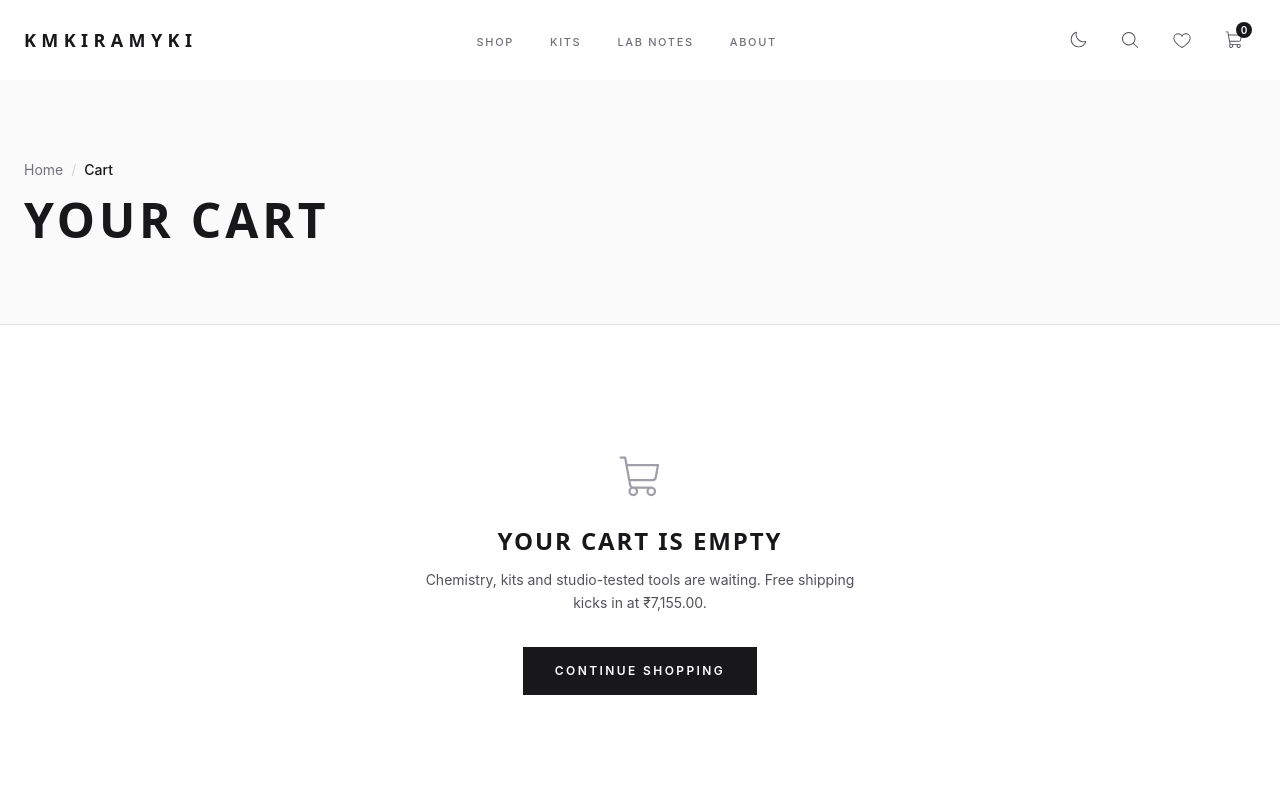
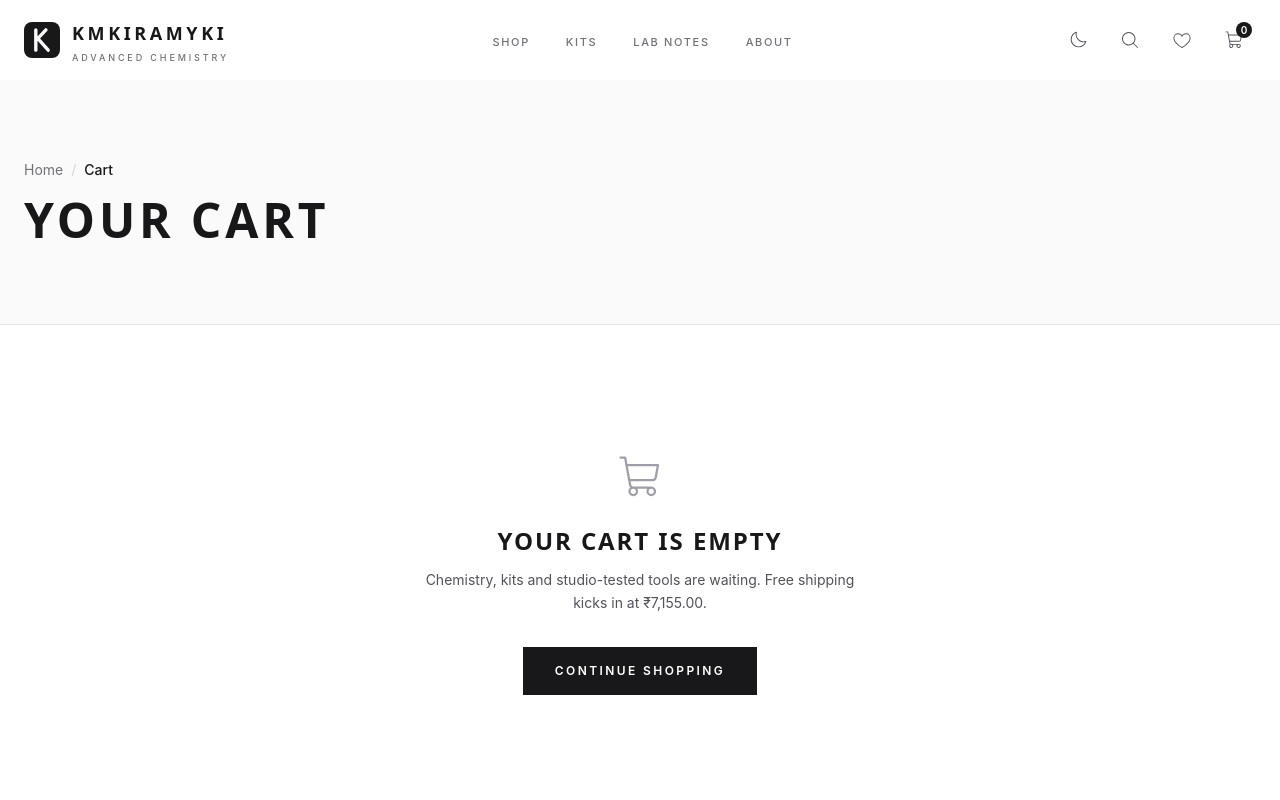
Before and after one commit to Aryan-kanade/car, a React (Vite) app: page /cart in a window 1280 px wide. Shown: the top 800 px of the page. Built offline with nearby package versions, Linux system fonts and the light colour scheme.

Commit message:
Brand logo lockup: K monogram badge + KMKIRAMYKI wordmark + Advanced Chemistry subline in navbar and footer

```diff
--- a/src/components/Footer.jsx
+++ b/src/components/Footer.jsx
@@ -1,4 +1,5 @@
 import { Link } from 'react-router'
+import Logo from './Logo'
 import Newsletter from './Newsletter'
 import { footerColumns, legalLinks, paymentMethods } from '../data/catalog'
 
@@ -10,12 +11,7 @@ export default function Footer() {
         <div className="grid gap-14 md:grid-cols-2 lg:grid-cols-[1.6fr_1fr_1fr_1fr] lg:gap-10">
           {/* Brand */}
           <div>
-            <Link
-              to="/"
-              className="font-display text-base font-bold tracking-[0.3em] text-zinc-900 dark:text-zinc-100 select-none"
-            >
-              KMKIRAMYKI
-            </Link>
+            <Logo />
             <p className="mt-6 max-w-xs text-sm leading-relaxed text-zinc-500 dark:text-zinc-400">
               Professional-grade detailing chemistry for enthusiasts who obsess over the details.
             </p>
--- /dev/null
+++ b/src/components/Logo.jsx
@@ -0,0 +1,44 @@
+import { Link } from 'react-router'
+
+/** K monogram badge — same geometry as the favicon, theme-aware. */
+function Monogram({ size = 36 }) {
+  return (
+    <svg
+      width={size}
+      height={size}
+      viewBox="0 0 64 64"
+      aria-hidden="true"
+      className="shrink-0 rounded-[22%] bg-zinc-900 dark:bg-white"
+    >
+      <path
+        d="M21 14 V50 M21 33 L39 14 M26 31 L43 50"
+        stroke="#fafafa"
+        strokeWidth="6"
+        strokeLinecap="round"
+        strokeLinejoin="round"
+        fill="none"
+        className="dark:[stroke:#09090b]"
+      />
+    </svg>
+  )
+}
+
+/**
+ * Brand lockup — monogram badge + wordmark + "Advanced Chemistry" subline.
+ * Matches the favicon and og-image identity.
+ */
+export default function Logo() {
+  return (
+    <Link to="/" aria-label="KMKIRAMYKI — home" className="flex items-center gap-3 select-none">
+      <Monogram size={36} />
+      <span className="flex flex-col leading-none">
+        <span className="font-display text-base font-bold tracking-[0.2em] text-zinc-900 dark:text-zinc-100 md:text-lg">
+          KMKIRAMYKI
+        </span>
+        <span className="mt-1.5 text-[9px] font-medium tracking-[0.32em] text-zinc-500 dark:text-zinc-400 uppercase">
+          Advanced Chemistry
+        </span>
+      </span>
+    </Link>
+  )
+}
--- a/src/components/Navbar.jsx
+++ b/src/components/Navbar.jsx
@@ -13,6 +13,7 @@ import { useCart } from '../context/CartContext'
 import { useWishlist } from '../context/WishlistContext'
 import { useTheme } from '../hooks/useTheme'
 import MegaMenu from './MegaMenu'
+import Logo from './Logo'
 
 const linkClasses =
   'relative text-[11px] font-medium tracking-[0.15em] text-zinc-500 dark:text-zinc-400 uppercase transition-colors hover:text-zinc-900 dark:hover:text-white after:absolute after:-bottom-1 after:left-0 after:h-px after:w-0 after:bg-zinc-900 dark:after:bg-white after:transition-all after:duration-300 hover:after:w-full'
@@ -59,12 +60,7 @@ export default function Navbar({ onOpenSearch }) {
     >
       <nav className="mx-auto flex h-16 max-w-7xl items-center justify-between px-6 md:h-20">
         {/* Logo */}
-        <Link
-          to="/"
-          className="font-display text-base font-bold tracking-[0.3em] text-zinc-900 dark:text-zinc-100 select-none md:text-lg"
-        >
-          KMKIRAMYKI
-        </Link>
+        <Logo />
 
         {/* Desktop links — Shop opens the mega menu */}
         <ul className="hidden items-center gap-9 lg:flex">
```
Also changed, not shown: .zcode/plans/plan-sess_51364d16-0e6e-4526-9533-ca086aaac25b.md.
